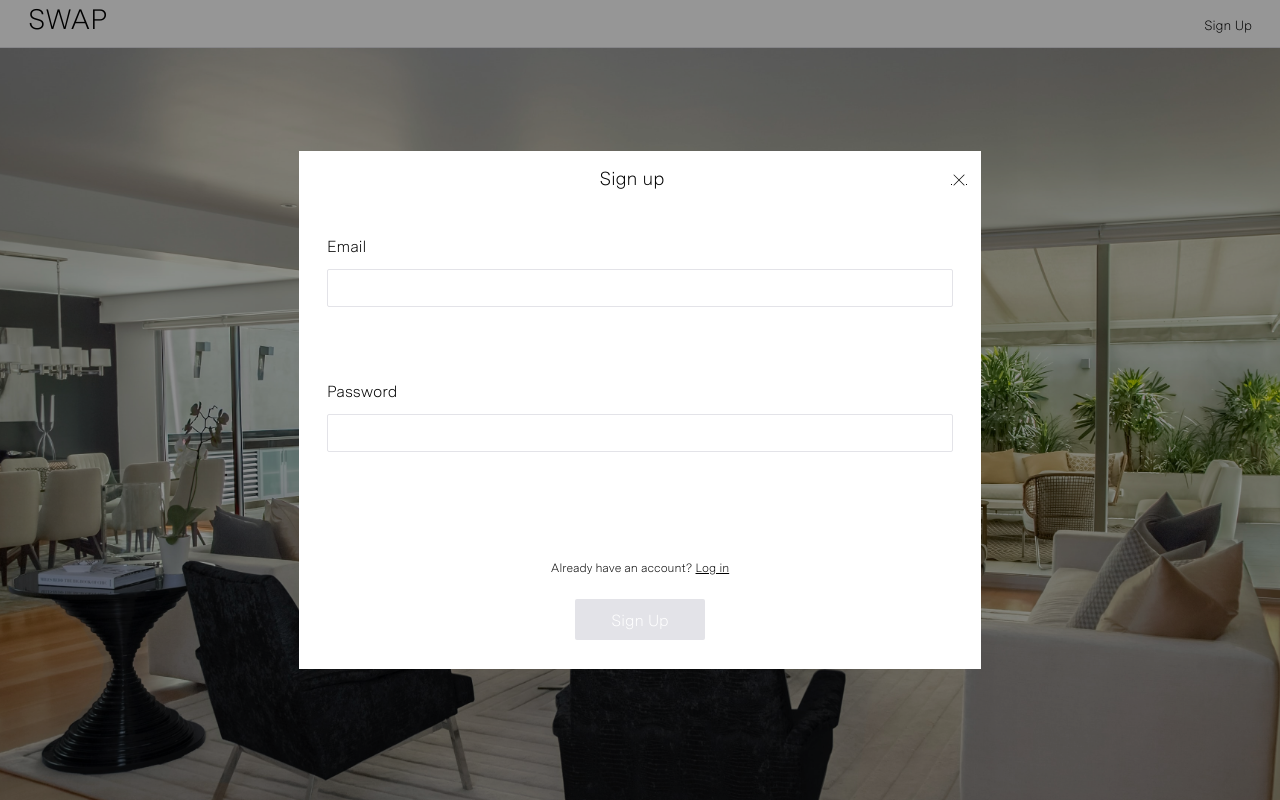
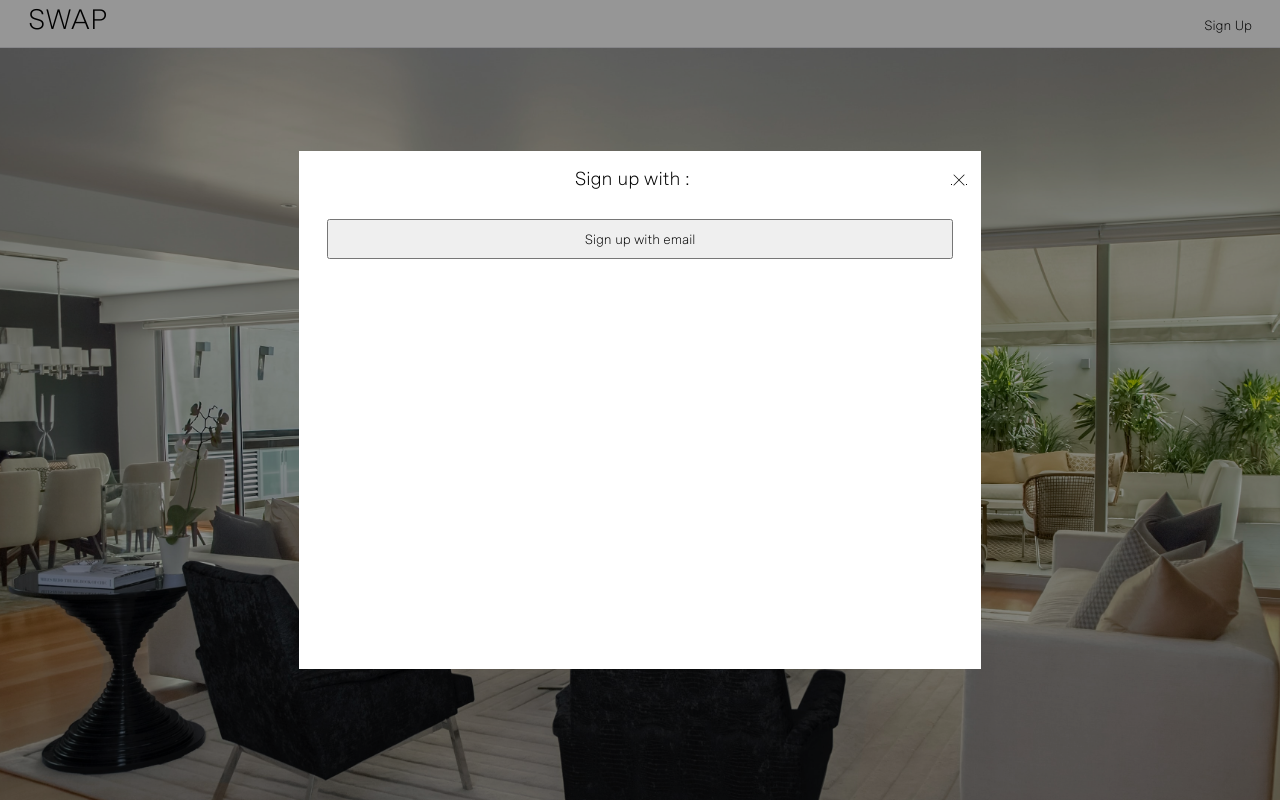
Before and after one commit to AnnaTselina/booking-app, a React (Create React App) app in the folder client/: page / in a window 1280 px wide. Both pictures are taken after a click on the button "Sign Up". Shown: the top 800 px of the page. Built offline with nearby package versions, Linux system fonts and the light colour scheme; what apollo-upload-client would draw is missing.

Commit message:
feat: add sign up options form

```diff
--- a/client/src/components/header/index.tsx
+++ b/client/src/components/header/index.tsx
@@ -3,10 +3,13 @@ import { NavLink } from "react-router-dom";
 import routes from "../../utils/routes";
 import Modal from "../modal";
 import SignUpForm from "../sign-up-form";
+// import SignUpForm from "../sign-up-form";
+import SignUpOptions from "../sign-up-options";
 import "./styles.scss";
 
 const Header = () => {
   const [modalOpened, setModalOpened] = useState(false);
+  const [signUpOption, setSignUpOption] = useState<null | "email">(null);
 
   const closeModal = () => setModalOpened((state) => !state);
 
@@ -22,8 +25,16 @@ const Header = () => {
         </button>
       </div>
 
-      <Modal isOpen={modalOpened} handleClose={closeModal} heading="Sign up">
-        <SignUpForm />
+      <Modal
+        isOpen={modalOpened}
+        handleClose={closeModal}
+        heading={`Sign up with ${signUpOption || ""}:`}
+      >
+        {signUpOption === "email" ? (
+          <SignUpForm />
+        ) : (
+          <SignUpOptions email setSignUpOption={setSignUpOption} />
+        )}
       </Modal>
     </header>
   );
--- /dev/null
+++ b/client/src/components/sign-up-options/index.tsx
@@ -0,0 +1,25 @@
+import React from "react";
+import "./styles.scss";
+
+interface ISignUpOptions {
+  email: boolean;
+  setSignUpOption: React.Dispatch<React.SetStateAction<null | "email">>;
+}
+
+const SignUpOptions = ({ email = true, setSignUpOption }: ISignUpOptions) => (
+  <div className="sign-up-options">
+    {email && (
+      <button
+        type="button"
+        className="sign-up-options__item"
+        onClick={() => {
+          setSignUpOption("email");
+        }}
+      >
+        Sign up with email
+      </button>
+    )}
+  </div>
+);
+
+export default SignUpOptions;
--- /dev/null
+++ b/client/src/components/sign-up-options/styles.scss
@@ -0,0 +1,11 @@
+.sign-up-options {
+  padding: 14px 28px;
+
+  &__item {
+    width: 100%;
+    padding: 8px;
+    text-align: center;
+    cursor: pointer;
+    margin-bottom: 12px;
+  }
+}
```
